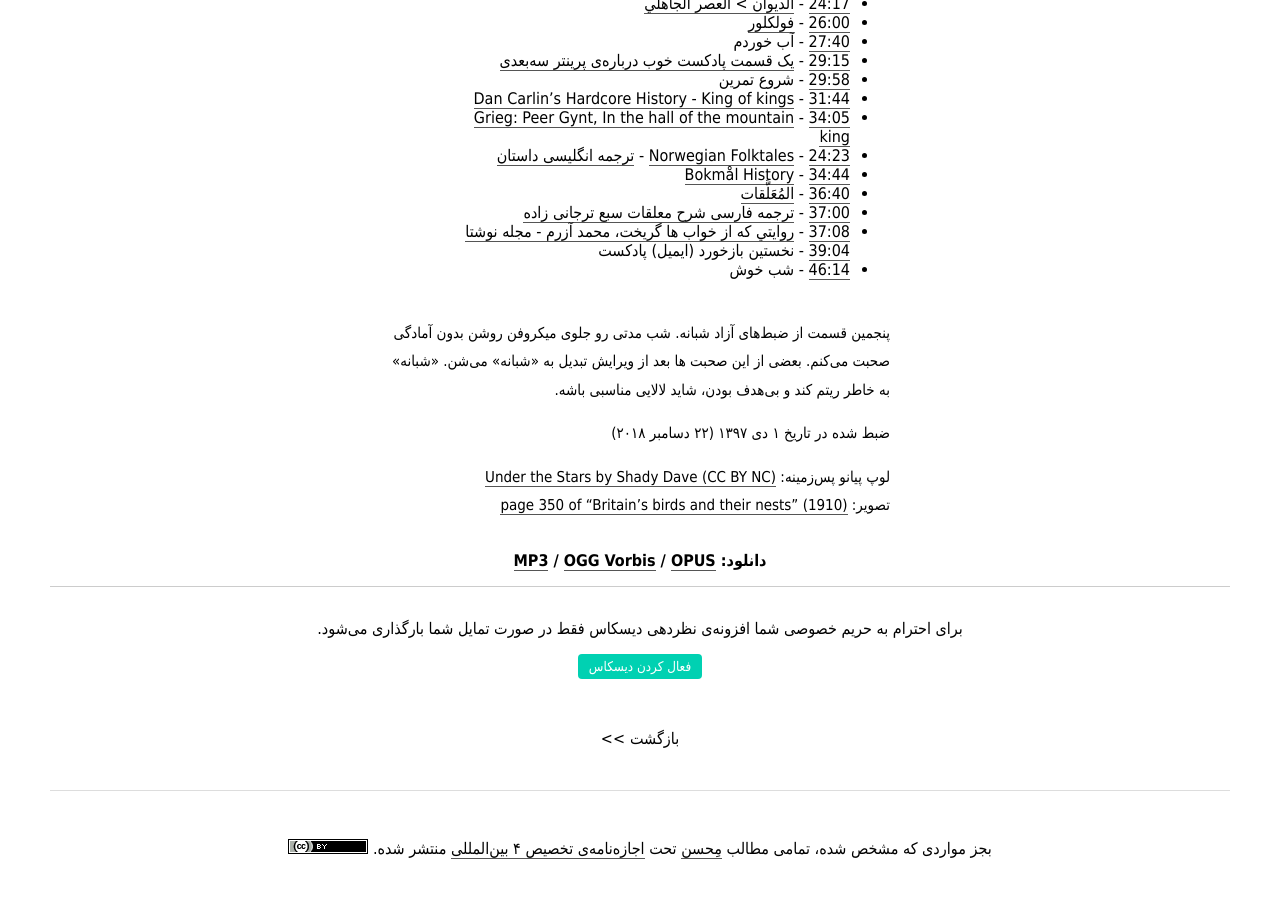
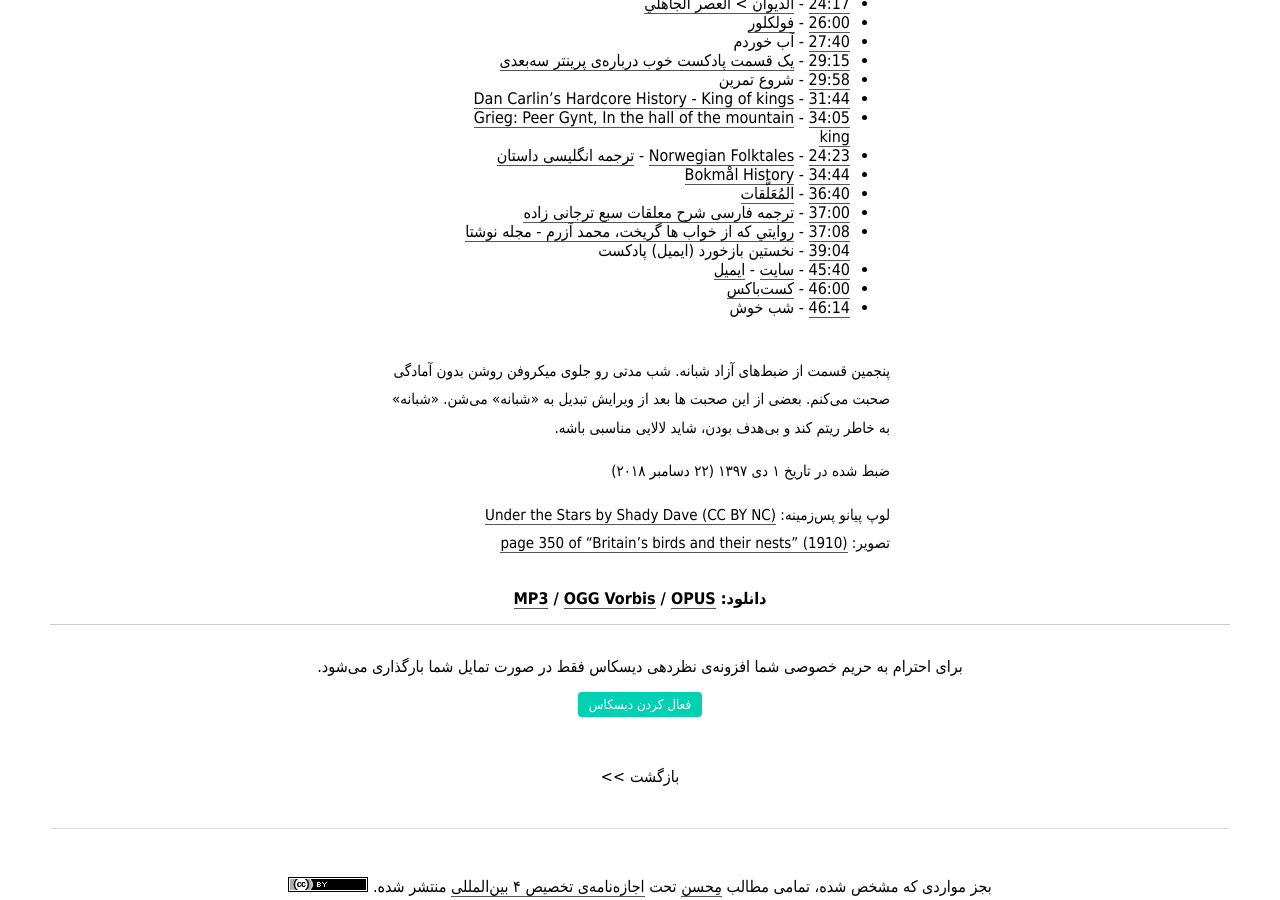
Before and after one commit to mohsend/mehsen.ir, a Jekyll site: the page built from _posts/2018-12-24-shabane-005.md, in a window 1280 px wide and 900 px high, scrolled down 1149 px. Built offline with Jekyll 4.4.1, drawn with Linux system fonts in a browser that asks for light colours; some web fonts are replaced.

Commit message:
Add google play and castbox links

```diff
--- a/_posts/2018-12-24-shabane-005.md
+++ b/_posts/2018-12-24-shabane-005.md
@@ -44,6 +44,8 @@ podcast:
 * 37:00 - [ترجمه فارسی شرح معلقات سبع ترجانی زاده](http://www.naasar.ir/moalaghat/)
 * 37:08 - [روايتي كه از خواب ها گريخت، محمد آزرم - مجله نوشتا](http://www.neveshta.org/calendar/neveshta19/data19/neveshta19-39-45.pdf)
 39:04 - نخستین بازخورد (ایمیل) پادکست
+* 45:40 - [سایت](http://mehsen.ir) - [ایمیل](mailto:me@mehsen.com)
+* 46:00 - [کست‌باکس](https://castbox.fm/channel/id1446853)
 * 46:14 - شب خوش
 
 پنجمین قسمت از ضبط‌های آزاد شبانه. شب مدتی رو جلوی میکروفن روشن بدون آمادگی صحبت می‌کنم. بعضی از این صحبت ها بعد از ویرایش تبدیل به «شبانه» می‌شن. «شبانه» به خاطر ریتم کند و بی‌هدف بودن، شاید لالایی مناسبی باشه.
```
Also changed, not shown: subscribe.md (+1 -0 lines).
